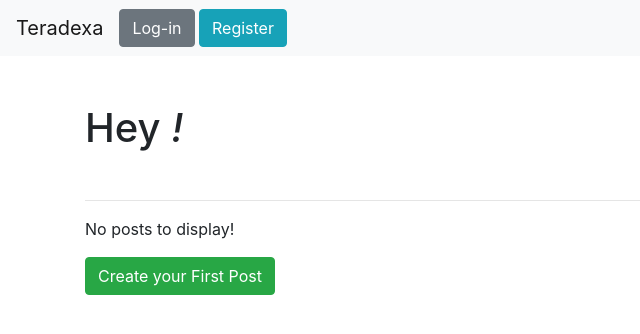
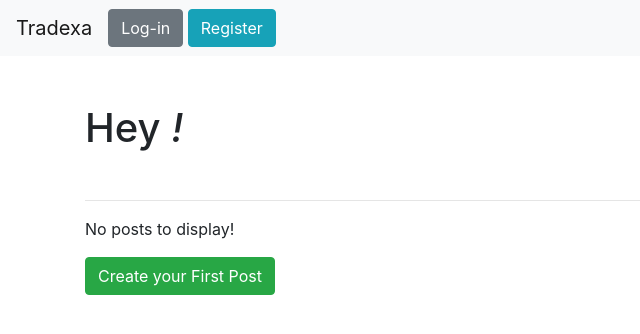
Before and after one commit to thakurfurqaan/Teradexa, a Django app: template Teradexa/authapp/templates/authapp/dashboard.html in a window 1280 px wide. Shown: the top 334 px of the page, without its empty margins (0-640 px from the left). Run offline with Django 3.2, Linux system fonts and the light colour scheme; the template is opened without the code that fills it, so the values that code supplies are empty; some libraries are stand-ins or nearby versions.

Commit message:
Name change

```diff
--- a/Teradexa/authapp/templates/navbar.html
+++ b/Teradexa/authapp/templates/navbar.html
@@ -1,5 +1,5 @@
 <nav class="navbar navbar-expand-lg navbar-light bg-light">
-    <a class="navbar-brand" href="{% url 'authapp:dashboard' %}">Teradexa</a>
+    <a class="navbar-brand" href="{% url 'authapp:dashboard' %}">Tradexa</a>
     <button class="navbar-toggler" type="button" data-toggle="collapse" data-target="#navbarSupportedContent"
         aria-controls="navbarSupportedContent" aria-expanded="false" aria-label="Toggle navigation">
         <span class="navbar-toggler-icon"></span>
```
